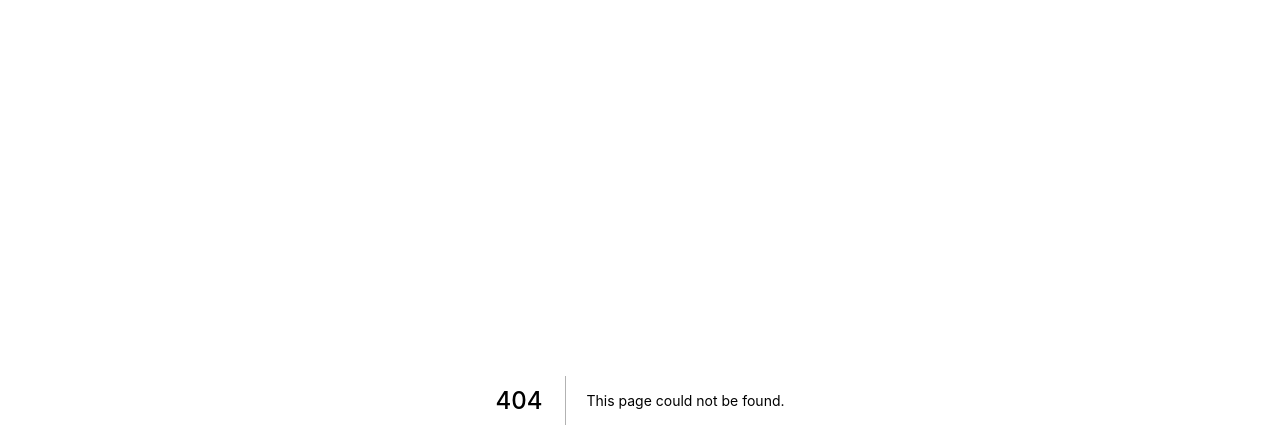
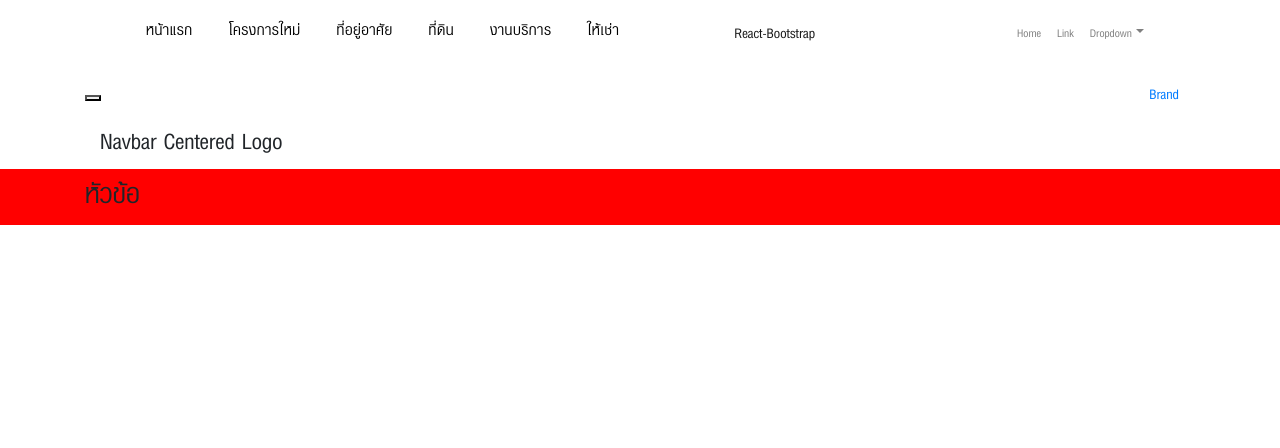
Before and after one commit to pongpet007/housinghomenet, a Next.js app: page /components/Headers in a window 1280 px wide. Before the commit this address had no page. Shown: the top 448 px of the page. Built offline with nearby package versions, Linux system fonts and the light colour scheme.

Commit message:
start web

```diff
--- a/package.json
+++ b/package.json
@@ -8,8 +8,10 @@
     "start": "next start"
   },
   "dependencies": {
+    "bootstrap": "^4.6.0",
     "next": "10.0.8",
     "react": "17.0.1",
+    "react-bootstrap": "^1.5.2",
     "react-dom": "17.0.1"
   }
 }
--- a/pages/_app.js
+++ b/pages/_app.js
@@ -1,4 +1,4 @@
-import '../styles/globals.css'
+import '../styles/header.css'
 
 function MyApp({ Component, pageProps }) {
   return <Component {...pageProps} />
--- /dev/null
+++ b/pages/components/Headers.js
@@ -0,0 +1,120 @@
+import React from 'react'
+import 'bootstrap/dist/css/bootstrap.min.css';
+
+import Navbar from 'react-bootstrap/Navbar'
+import { Nav } from 'react-bootstrap';
+import { NavDropdown } from 'react-bootstrap';
+import { FormControl } from 'react-bootstrap';
+import { Form } from 'react-bootstrap';
+import { Button } from 'react-bootstrap';
+import Container from 'react-bootstrap/Container';
+import Row from 'react-bootstrap/Row';
+import Col from 'react-bootstrap/Col'
+
+
+const Headers = () => {
+    return (
+        <div>
+
+        <Container fluid>
+
+           <Navbar expand="lg">
+           <Navbar.Toggle aria-controls="basic-navbar-nav" />
+           <Navbar.Collapse id="basic-navbar-nav">
+                    <Nav className="ml-auto Navbar-text">
+                        <Nav.Link href="#home"><h5>หน้าแรก</h5></Nav.Link>
+                        <Nav.Link href="#home"><h5>โครงการใหม่</h5></Nav.Link>
+                        <Nav.Link href="#home"><h5>ที่อยู่อาศัย</h5></Nav.Link>
+                        <Nav.Link href="#home"><h5>ที่ดิน</h5></Nav.Link>
+                        <Nav.Link href="#home"><h5>งานบริการ</h5></Nav.Link>
+                        <Nav.Link href="#home"><h5>ให้เช่า</h5></Nav.Link>
+                    </Nav>
+            <Navbar.Brand className="ml-auto mr-auto " href="#home">React-Bootstrap</Navbar.Brand>
+            <Nav className="ml-auto mr-auto">
+
+                <Nav.Link href="#home">Home</Nav.Link>
+                <Nav.Link href="#link">Link</Nav.Link>
+                <NavDropdown title="Dropdown" id="basic-nav-dropdown">
+                    <NavDropdown.Item href="#action/3.1">Action</NavDropdown.Item>
+                    <NavDropdown.Item href="#action/3.2">Another action</NavDropdown.Item>
+                    <NavDropdown.Item href="#action/3.3">Something</NavDropdown.Item>
+                    <NavDropdown.Divider />
+                    <NavDropdown.Item href="#action/3.4">Separated link</NavDropdown.Item>
+                </NavDropdown>
+            </Nav>
+                {/*
+
+
+                <Form inline>
+                <FormControl type="text" placeholder="Search" className="mr-sm-2" />
+                <Button variant="outline-success">Search</Button>
+                </Form> */}
+            </Navbar.Collapse>
+            </Navbar>
+                            <nav className="navbar navbar-inverse " role="navigation">
+                <div className="container">
+
+                    <div className="navbar-header">
+                    <button type="button" className="navbar-toggle" data-toggle="collapse" data-target="#navbar-collapse-1">
+                        <span className="sr-only">Toggle navigation</span>
+                        <span className="icon-bar"></span>
+                        <span className="icon-bar"></span>
+                        <span className="icon-bar"></span>
+                    </button>
+
+                    </div>
+                    <a className="navbar-brand" href="#">Brand</a>
+
+                    <div className="collapse navbar-collapse" id="navbar-collapse-1">
+
+                    <ul className="nav navbar-nav navbar-left">
+                        <li><a href="#">Menu</a></li>
+                        <li><a href="#">Menu</a></li>
+                    </ul>
+                    <ul className="nav navbar-nav navbar-right">
+                        <li><a href="#">Link</a></li>
+                        <li><a href="#">Link</a></li>
+                        <li><a href="#">Link</a></li>
+                        <li className="dropdown">
+                        <a href="#" className="dropdown-toggle" data-toggle="dropdown">Dropdown <b className="caret"></b></a>
+                        <ul className="dropdown-menu">
+                            <li><a href="#">Action</a></li>
+                            <li><a href="#">Another action</a></li>
+                            <li><a href="#">Something else here</a></li>
+                            <li className="divider"></li>
+                            <li><a href="#">Separated link</a></li>
+                        </ul>
+                        </li>
+                    </ul>
+                    </div>
+                </div>
+                </nav>
+                <div className="row">
+                <div className="container">
+                    <div className="col-md-12">
+                    <h2>Navbar Centered Logo</h2>
+                    </div>
+                </div>
+                </div>
+        </Container>
+
+
+
+        <div className ="search-red">
+            <Container className="red">
+                <Row>
+                 <Col>
+                 <h1>หัวข้อ</h1>
+
+                </Col>
+                </Row>
+
+
+            </Container>
+        </div>
+
+        </div>
+    )
+}
+
+export default Headers
--- /dev/null
+++ b/pages/components/Navbar.js
@@ -0,0 +1,28 @@
+import React from 'react'
+import 'bootstrap/dist/css/bootstrap.min.css';
+import Collapse from 'react-bootstrap/Collapse'
+
+function Navbar() {
+    const [open, setOpen] = useState(false);
+
+    return (
+      <>
+        <Button
+          onClick={() => setOpen(!open)}
+          aria-controls="example-fade-text"
+          aria-expanded={open}
+        >
+          Toggle text
+        </Button>
+        <Fade in={open}>
+          <div id="example-fade-text">
+            Anim pariatur cliche reprehenderit, enim eiusmod high life accusamus
+            terry richardson ad squid. Nihil anim keffiyeh helvetica, craft beer
+            labore wes anderson cred nesciunt sapiente ea proident.
+          </div>
+        </Fade>
+      </>
+    );
+  }
+
+  render(<Navbar />);
--- a/pages/index.js
+++ b/pages/index.js
@@ -1,8 +1,11 @@
 import React from 'react'
+import Headers from './components/Headers.js'
 
-export default function index() {
+
+export default function index(){
   return (
     <div>
+      <Headers />
 
     </div>
   )
--- a/styles/globals.css
+++ b/styles/globals.css
@@ -14,3 +14,6 @@ a {
 * {
   box-sizing: border-box;
 }
+.bg-red {
+  background-color: red;
+}
--- /dev/null
+++ b/styles/header.css
@@ -0,0 +1,29 @@
+@font-face {
+	font-family: "myfont";
+ 	src: url("../font/PSL029pro.ttf");
+}
+body {
+  font-family: "myfont",sans-serif !important;
+}
+.red {
+    background-color: red;
+  }
+.search-red {
+  background-color: red;
+
+}
+p, span, h1  {
+  font-family: "myfont",sans-serif;
+}
+.Navbar-text h5{
+  color: black;
+  letter-spacing: 0.5px;
+  padding-left: 10px;
+  padding-right: 10px;
+  font-size: 22px;
+}
+.Navbar-text :hover{
+
+  color: red;
+  transition: 1s;
+}
```
Also changed, not shown: font/PSL029pro.ttf (added), pages/components/index_banner.js (added), 1 other file (tests, documents, lock files or other folders).
